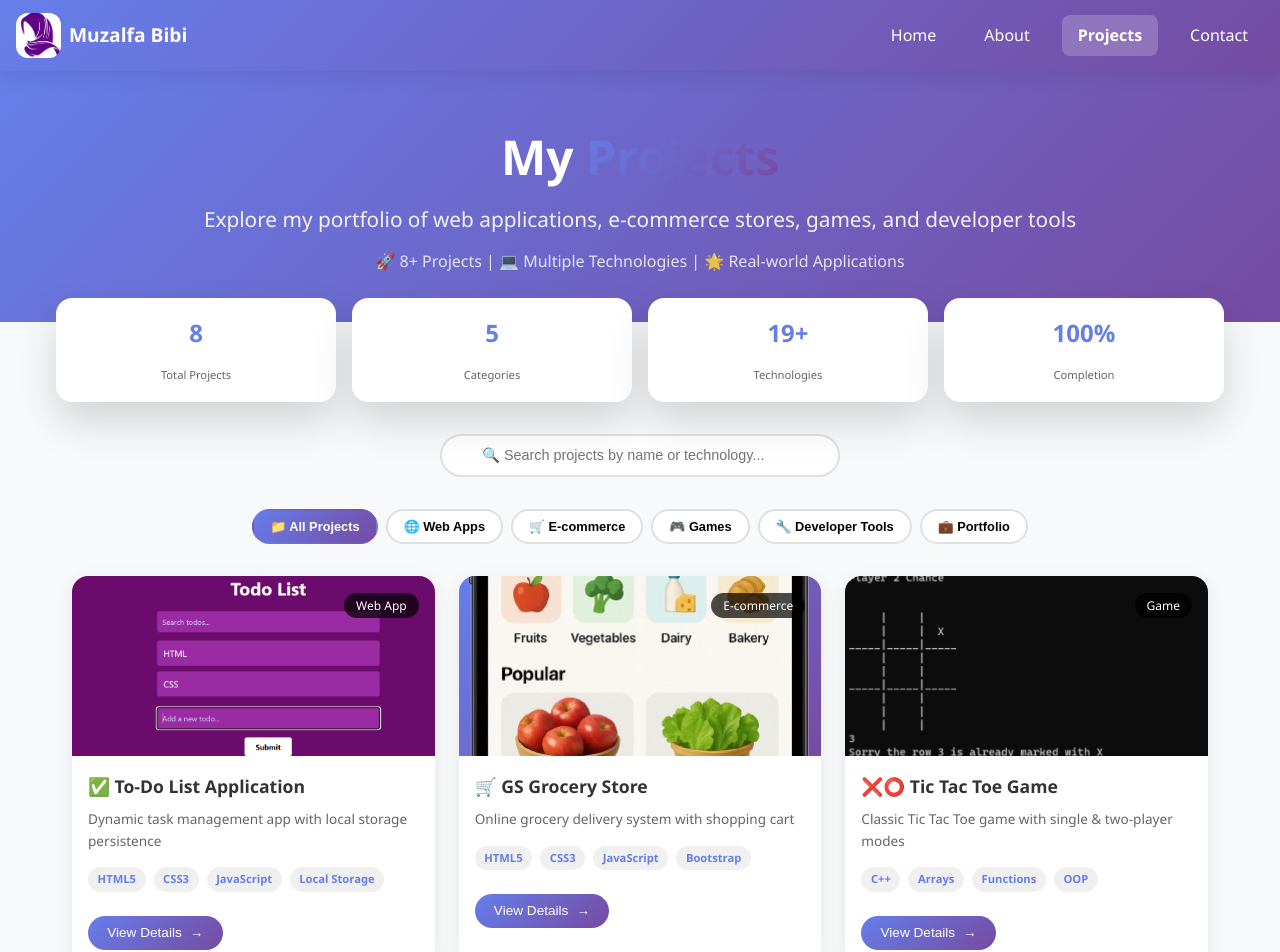
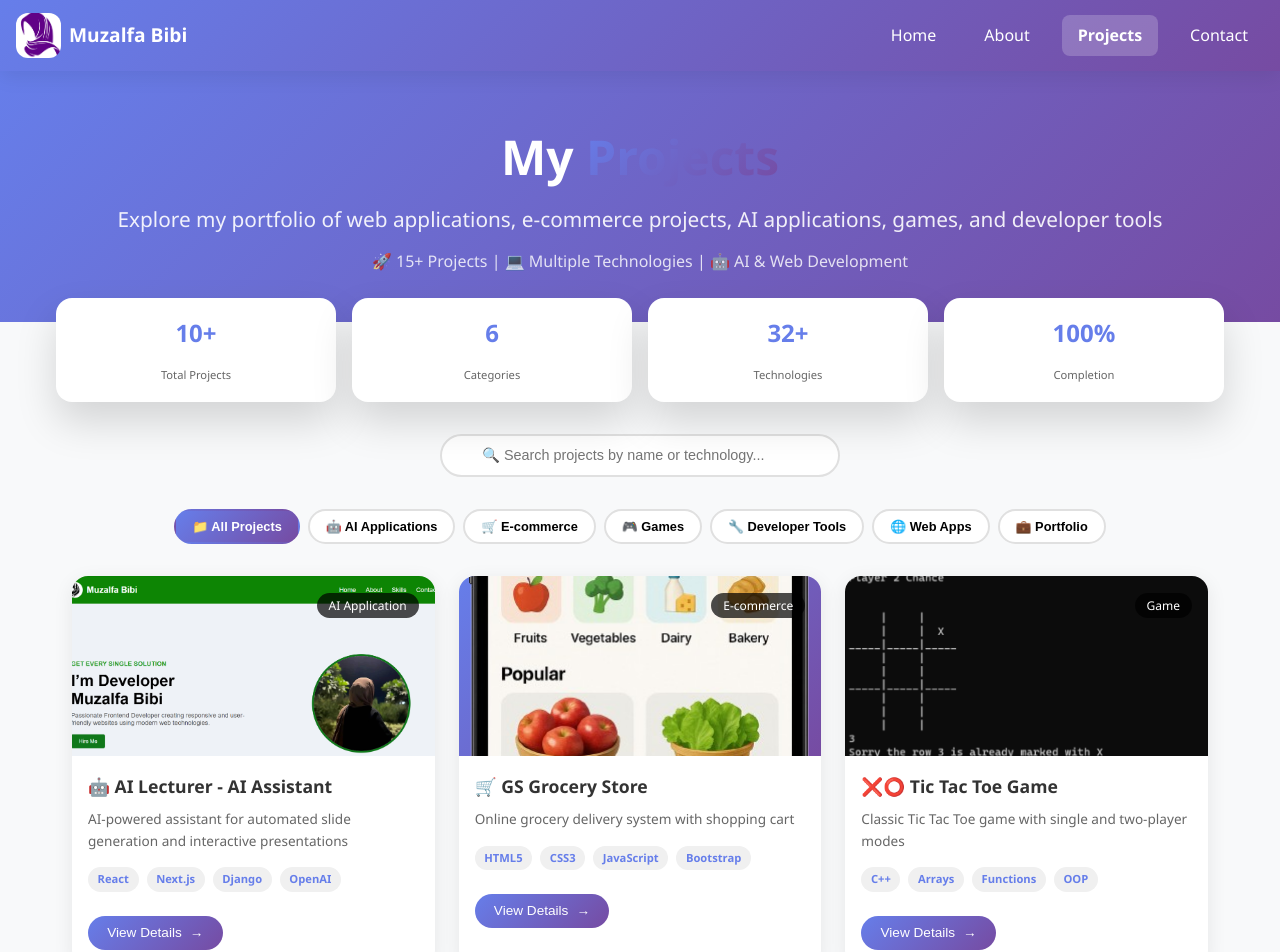
Before and after one commit to muzalfa786786786-cmyk/MY-Portfolio-website, a React (Create React App) app: page /projects in a window 1280 px wide. Shown: the top 952 px of the page. Built offline with nearby package versions, Linux system fonts and the light colour scheme.

Commit message:
Update Projects.js

```diff
--- a/src/Projects.js
+++ b/src/Projects.js
@@ -57,6 +57,7 @@ const ProjectModal = ({ project, onClose }) => {
     const handleEsc = (e) => {
       if (e.key === 'Escape') onClose();
     };
+
     window.addEventListener('keydown', handleEsc);
     document.body.style.overflow = 'hidden';
 
@@ -75,7 +76,11 @@ const ProjectModal = ({ project, onClose }) => {
   return (
     <div className="modal" onClick={handleBackdropClick}>
       <div className="modal-content animate-slide-up">
-        <button className="modal-close" onClick={onClose} aria-label="Close modal">
+        <button
+          className="modal-close"
+          onClick={onClose}
+          aria-label="Close modal"
+        >
           ×
         </button>
 
@@ -125,9 +130,201 @@ const ProjectModal = ({ project, onClose }) => {
 const projectsData = [
   {
     id: 1,
+    title: "🤖 AI Lecturer - AI Assistant",
+    shortDesc:
+      "AI-powered assistant for automated slide generation and interactive presentations",
+    longDesc:
+      "AI Lecturer is a final year project designed as an AI-powered assistant for slide generation and presentation support. The system can transform topics and uploaded documents into structured presentation content, support AI-generated slides, provide text-to-speech presentation capabilities, and enable interactive question answering. The project also incorporates Retrieval-Augmented Generation (RAG), NLP, multilingual support, quizzes and assessments, analytics, and AI avatar-based presentation features.",
+    category: "AI Application",
+    image: portfolioImage,
+    technologies: [
+      "React",
+      "Next.js",
+      "Django",
+      "OpenAI",
+      "NLP",
+      "RAG",
+      "TTS",
+      "PostgreSQL",
+      "Firebase"
+    ],
+    features: [
+      "AI-powered slide generation",
+      "Topic and document-based presentation generation",
+      "PPTX and PDF document support",
+      "AI presentation with text-to-speech",
+      "Live AI-powered Q&A",
+      "Retrieval-Augmented Generation (RAG)",
+      "Natural Language Processing",
+      "Multilingual learning support",
+      "Interactive quizzes and assessments",
+      "Learning analytics",
+      "AI avatar-based presentation",
+      "Whiteboard-style explanations"
+    ],
+    demoLink: "https://ai-lecture-ghr7.vercel.app/"
+  },
+
+  {
+    id: 2,
+    title: "🛒 GS Grocery Store",
+    shortDesc: "Online grocery delivery system with shopping cart",
+    longDesc:
+      "A comprehensive online grocery delivery system that provides a seamless shopping experience. Users can browse products, add items to the cart, search and filter products, and complete orders through an intuitive interface.",
+    category: "E-commerce",
+    image: gsImage,
+    technologies: ["HTML5", "CSS3", "JavaScript", "Bootstrap", "React"],
+    features: [
+      "User-friendly grocery interface",
+      "Product catalog with categories",
+      "Shopping cart functionality",
+      "Product search and filtering options",
+      "Order management system",
+      "Checkout process"
+    ],
+    demoLink:
+      "https://github.com/muzalfa786786786-cmyk/GS-Grocery-Store"
+  },
+
+  {
+    id: 3,
+    title: "❌⭕ Tic Tac Toe Game",
+    shortDesc: "Classic Tic Tac Toe game with single and two-player modes",
+    longDesc:
+      "An interactive console-based Tic Tac Toe game developed in C++. The project implements complete game logic and provides both single-player and two-player modes.",
+    category: "Game",
+    image: gameImage,
+    technologies: ["C++", "Arrays", "Functions", "OOP"],
+    features: [
+      "Single-player and two-player modes",
+      "Symbol selection (X or O) for players",
+      "2D Array game board implementation",
+      "Player turn management system",
+      "Winning logic detection",
+      "Match draw detection",
+      "Replay option functionality"
+    ],
+    demoLink:
+      "https://github.com/muzalfa786786786-cmyk/Tic-Tac-Toe-Game-C-"
+  },
+
+  {
+    id: 4,
+    title: "🧠 Memory Leak Detection Tool",
+    shortDesc: "Real-time system process monitoring and memory leak detection",
+    longDesc:
+      "An advanced memory leak detection and monitoring tool that tracks system processes in real-time, identifies abnormal memory consumption, and helps analyze software performance. The project combines Python, Django, SQLite, and operating system concepts.",
+    category: "Developer Tool",
+    image: memoryLeakImage,
+    technologies: ["Python", "Django", "SQLite", "OS Concepts"],
+    features: [
+      "Real-time system process monitoring",
+      "Memory and CPU usage tracking",
+      "Historical data storage with SQLite",
+      "Automated memory leak detection algorithm",
+      "Statistical memory growth analysis",
+      "Long-term performance auditing"
+    ],
+    demoLink:
+      "https://www.linkedin.com/feed/update/urn:li:activity:7446783810349862912/?originTrackingId=%2BPGgfTbE%2FEK4Syp%2F1yoEPg%3D%3D"
+  },
+
+  {
+    id: 5,
+    title: "👠 Jutti Heels - Fashion E-Commerce",
+    shortDesc: "Premium fashion e-commerce website for modern heels and footwear",
+    longDesc:
+      "A fully responsive, multi-page fashion e-commerce website for a modern heels and footwear brand. The project features an elegant user interface with product exploration, product details, color selection, and quantity management.",
+    category: "E-commerce",
+    image: heelsImage,
+    technologies: ["HTML5", "CSS3", "JavaScript", "Font Awesome"],
+    features: [
+      "Fully responsive design",
+      "Multi-page website",
+      "Interactive product cards with hover effects",
+      "Add to Cart functionality",
+      "Product details page with image gallery",
+      "Color selection with visual feedback",
+      "Quantity selector",
+      "Mobile-friendly navigation"
+    ],
+    demoLink:
+      "https://e-commerce-website-heels.vercel.app"
+  },
+
+  {
+    id: 6,
+    title: "🧕 E-Commerce Website - Hijab",
+    shortDesc: "Modern multi-page online store for hijab fashion",
+    longDesc:
+      "A fully responsive multi-page e-commerce website focused on building a clean, modern, and interactive online shopping experience for hijab fashion products.",
+    category: "E-commerce",
+    image: hijabImage,
+    technologies: ["HTML5", "CSS3", "JavaScript", "Flexbox", "Grid"],
+    features: [
+      "Responsive Home Page",
+      "About Us Page",
+      "Products Page with pricing",
+      "Individual Product Details Page",
+      "Add to Cart and Buy Now buttons",
+      "Quantity Selector",
+      "Color Selection",
+      "Multi-page Navigation"
+    ],
+    demoLink:
+      "https://e-commerce-website-hijab.vercel.app"
+  },
+
+  {
+    id: 7,
+    title: "🌤️ Weather Web Application",
+    shortDesc: "Professional weather application using OpenWeatherMap API",
+    longDesc:
+      "A fully functional professional multi-page weather web application using the OpenWeatherMap API. The project includes login validation, city-based weather search, API integration, and dynamic weather-based backgrounds.",
+    category: "Web App",
+    image: weatherImage,
+    technologies: ["HTML5", "CSS3", "JavaScript", "OpenWeatherMap API"],
+    features: [
+      "Login page with validation",
+      "Weather search functionality",
+      "API integration using Fetch()",
+      "Dynamic background based on weather",
+      "DOM manipulation",
+      "Responsive UI design",
+      "Glassmorphism styling"
+    ],
+    demoLink:
+      "https://github.com/muzalfa786786786-cmyk/Weather-Web-Application"
+  },
+
+  {
+    id: 8,
+    title: "💼 Frontend Internship Projects",
+    shortDesc: "Frontend development projects completed during NexaSecure Tech internship",
+    longDesc:
+      "A collection of frontend development projects completed during internship at NexaSecure Tech. The work includes e-commerce websites, web applications, API integration, responsive interfaces, and interactive UI components.",
+    category: "Portfolio",
+    image: portfolioImage,
+    technologies: ["HTML5", "CSS3", "JavaScript", "React", "API Integration"],
+    features: [
+      "Multiple e-commerce website projects",
+      "Weather application with API",
+      "Responsive multi-page websites",
+      "Interactive product catalogs",
+      "Shopping cart implementations",
+      "Form validation systems",
+      "Modern UI/UX design"
+    ],
+    demoLink:
+      "https://e-commerce-website-portfolio-cdt1.vercel.app"
+  },
+
+  {
+    id: 9,
     title: "✅ To-Do List Application",
-    shortDesc: "Dynamic task management app with local storage persistence",
-    longDesc: "A fully functional To-Do List Application that allows users to manage tasks efficiently. Built with HTML, CSS, and JavaScript, this app demonstrates modern web development practices including DOM manipulation and browser storage. Tasks remain saved even after page refresh, providing a seamless user experience.",
+    shortDesc: "Dynamic task management application with local storage persistence",
+    longDesc:
+      "A fully functional To-Do List Application that allows users to manage tasks efficiently. Built with HTML, CSS, and JavaScript, this application demonstrates modern web development practices including DOM manipulation and browser storage. Tasks remain saved even after page refresh, providing a seamless user experience.",
     category: "Web App",
     image: todoImage,
     technologies: ["HTML5", "CSS3", "JavaScript", "Local Storage"],
@@ -141,138 +338,39 @@ const projectsData = [
     ],
     demoLink: "https://calculator-web-application-eue3.vercel.app"
   },
+  // ==============================
+  // NEW PROJECT 10
+  // ==============================
   {
-    id: 2,
-    title: "🛒 GS Grocery Store",
-    shortDesc: "Online grocery delivery system with shopping cart",
-    longDesc: "A comprehensive online grocery delivery system that provides a seamless shopping experience. Users can browse products, add to cart, search and filter items, and complete orders through an intuitive interface.",
-    category: "E-commerce",
-    image: gsImage,
-    technologies: ["HTML5", "CSS3", "JavaScript", "Bootstrap", "React"],
+    id: 10,
+    title: "🚗 MB Auto Parts Inventory System",
+    shortDesc:
+      "Desktop inventory management system for an auto parts business",
+    longDesc:
+      "MB Auto Parts Inventory System is a desktop-based inventory management application developed for managing an auto parts business. The system was converted from a Java POS project into a modern JavaFX desktop application using Java 17 and Maven. It provides an organized interface for managing inventory, monitoring low-stock items, and maintaining backup data.",
+    category: "Developer Tool",
+    image: portfolioImage,
+    technologies: [
+      "Java 17",
+      "JavaFX",
+      "Maven",
+      "NetBeans",
+      "CSV",
+      "JSON"
+    ],
     features: [
-      "User-friendly grocery interface",
-      "Product catalog with categories",
-      "Shopping cart functionality",
-      "Product search and filtering options",
-      "Order management system",
-      "Checkout process"
+      "Auto parts inventory management",
+      "Modern JavaFX desktop interface",
+      "Product and stock management",
+      "Low-stock monitoring",
+      "Reorder level management",
+      "Low-stock threshold below 5 items",
+      "Reorder quantity management",
+      "CSV data backup",
+      "JSON data backup",
+      "Maven-based project structure"
     ],
-    demoLink: "https://github.com/muzalfa786786786-cmyk/GS-Grocery-Store"
-  },
-  {
-    id: 3,
-    title: "❌⭕ Tic Tac Toe Game",
-    shortDesc: "Classic Tic Tac Toe game with single & two-player modes",
-    longDesc: "An interactive console-based Tic Tac Toe game developed in C++. Features both single-player and two-player modes with complete game logic implementation.",
-    category: "Game",
-    image: gameImage,
-    technologies: ["C++", "Arrays", "Functions", "OOP"],
-    features: [
-      "Single-player and two-player modes",
-      "Symbol selection (X or O) for players",
-      "2D Array game board implementation",
-      "Player turn management system",
-      "Winning logic detection",
-      "Match draw detection",
-      "Replay option functionality"
-    ],
-    demoLink: "https://github.com/muzalfa786786786-cmyk/Tic-Tac-Toe-Game-C-"
-  },
-  {
-    id: 4,
-    title: "🧠 Memory Leak Detection Tool",
-    shortDesc: "Real-time system process monitoring & memory leak detection",
-    longDesc: "An advanced memory leak detection and monitoring tool that tracks system processes in real-time, identifies abnormal memory consumption, and ensures optimal software performance.",
-    category: "Developer Tool",
-    image: memoryLeakImage,
-    technologies: ["Python", "Django", "SQLite", "OS Concepts"],
-    features: [
-      "Real-time system process monitoring",
-      "Memory and CPU usage tracking",
-      "Historical data storage with SQLite",
-      "Automated memory leak detection algorithm",
-      "Statistical memory growth analysis",
-      "Long-term performance auditing"
-    ],
-    demoLink: "https://www.linkedin.com/feed/update/urn:li:activity:7446783810349862912/?originTrackingId=%2BPGgfTbE%2FEK4Syp%2F1yoEPg%3D%3D"
-  },
-  {
-    id: 5,
-    title: "👠 Jutti Heels - Fashion E-Commerce",
-    shortDesc: "Premium fashion e-commerce for modern heels & footwear",
-    longDesc: "A fully responsive, multi-page fashion e-commerce website for a modern heels and footwear brand. Features elegant UI with product exploration, details view, color selection, and quantity management.",
-    category: "E-commerce",
-    image: heelsImage,
-    technologies: ["HTML5", "CSS3", "JavaScript", "Font Awesome"],
-    features: [
-      "Fully responsive design",
-      "Multi-page website",
-      "Interactive product cards with hover effects",
-      "Add to Cart functionality",
-      "Product details page with image gallery",
-      "Color selection with visual feedback",
-      "Quantity selector",
-      "Mobile-friendly navigation"
-    ],
-    demoLink: "https://e-commerce-website-heels.vercel.app"
-  },
-  {
-    id: 6,
-    title: "🧕 E-Commerce Website - Hijab",
-    shortDesc: "Modern multi-page online store for hijab fashion",
-    longDesc: "A fully responsive multi-page e-commerce website focused on building a clean, modern, and fully interactive online store experience.",
-    category: "E-commerce",
-    image: hijabImage,
-    technologies: ["HTML5", "CSS3", "JavaScript", "Flexbox", "Grid"],
-    features: [
-      "Responsive Home Page",
-      "About Us Page",
-      "Products Page with pricing",
-      "Individual Product Details Page",
-      "Add to Cart & Buy Now Buttons",
-      "Quantity Selector",
-      "Color Selection",
-      "Multi-page Navigation"
-    ],
-    demoLink: "https://e-commerce-website-hijab.vercel.app"
-  },
-  {
-    id: 7,
-    title: "🌤️ Weather Web Application",
-    shortDesc: "Professional weather app with OpenWeatherMap API",
-    longDesc: "A fully functional professional multi-page weather web application using OpenWeatherMap API. Features login validation, city-based weather search, and dynamic backgrounds.",
-    category: "Web App",
-    image: weatherImage,
-    technologies: ["HTML5", "CSS3", "JavaScript", "OpenWeatherMap API"],
-    features: [
-      "Login Page with validation",
-      "Weather Search functionality",
-      "API Integration using Fetch()",
-      "Dynamic background based on weather",
-      "DOM Manipulation",
-      "Responsive UI design",
-      "Glassmorphism styling"
-    ],
-    demoLink: "https://github.com/muzalfa786786786-cmyk/Weather-Web-Application"
-  },
-  {
-    id: 8,
-    title: "💼 Frontend Internship Projects",
-    shortDesc: "Complete frontend development portfolio from NexaSecure Tech",
-    longDesc: "A collection of frontend development projects completed during internship at NexaSecure Tech. Includes multiple e-commerce websites and web applications.",
-    category: "Portfolio",
-    image: portfolioImage,
-    technologies: ["HTML5", "CSS3", "JavaScript", "React", "API Integration"],
-    features: [
-      "Multiple e-commerce website projects",
-      "Weather application with API",
-      "Responsive multi-page websites",
-      "Interactive product catalogs",
-      "Shopping cart implementations",
-      "Form validation systems",
-      "Modern UI/UX design"
-    ],
-    demoLink: "https://e-commerce-website-portfolio-cdt1.vercel.app"
+    demoLink: "https://lnkd.in/p/dzhp8GMn"
   }
 ];
 
@@ -283,7 +381,9 @@ const ProjectFilters = ({ activeFilter, onFilterChange, categories }) => {
       {categories.map(category => (
         <button
           key={category}
-          className={`filter-btn ${activeFilter === category ? 'active' : ''}`}
+          className={`filter-btn ${
+            activeFilter === category ? 'active' : ''
+          }`}
           onClick={() => onFilterChange(category)}
         >
           {category === "All" && "📁 All Projects"}
@@ -292,6 +392,7 @@ const ProjectFilters = ({ activeFilter, onFilterChange, categories }) => {
           {category === "Game" && "🎮 Games"}
           {category === "Developer Tool" && "🔧 Developer Tools"}
           {category === "Portfolio" && "💼 Portfolio"}
+          {category === "AI Application" && "🤖 AI Applications"}
         </button>
       ))}
     </div>
@@ -302,22 +403,27 @@ const ProjectFilters = ({ activeFilter, onFilterChange, categories }) => {
 const ProjectStats = ({ projects }) => {
   const totalProjects = projects.length;
   const categories = [...new Set(projects.map(p => p.category))];
-  const technologies = [...new Set(projects.flatMap(p => p.technologies))];
+  const technologies = [
+    ...new Set(projects.flatMap(p => p.technologies))
+  ];
 
   return (
     <div className="project-stats">
       <div className="stat-card">
-        <span className="stat-number">{totalProjects}</span>
+        <span className="stat-number">{totalProjects}+</span>
         <span className="stat-label">Total Projects</span>
       </div>
+
       <div className="stat-card">
         <span className="stat-number">{categories.length}</span>
         <span className="stat-label">Categories</span>
       </div>
+
       <div className="stat-card">
         <span className="stat-number">{technologies.length}+</span>
         <span className="stat-label">Technologies</span>
       </div>
+
       <div className="stat-card">
         <span className="stat-number">100%</span>
         <span className="stat-label">Completion</span>
@@ -332,26 +438,44 @@ const Projects = () => {
   const [filter, setFilter] = useState("All");
   const [searchTerm, setSearchTerm] = useState("");
 
-  const categories = ["All", ...new Set(projectsData.map(p => p.category))];
+  const categories = [
+    "All",
+    ...new Set(projectsData.map(p => p.category))
+  ];
 
   const filteredProjects = projectsData.filter(project => {
-    const matchesFilter = filter === "All" || project.category === filter;
-    const matchesSearch = project.title.toLowerCase().includes(searchTerm.toLowerCase()) ||
-                          project.shortDesc.toLowerCase().includes(searchTerm.toLowerCase());
+    const matchesFilter =
+      filter === "All" || project.category === filter;
+
+    const search = searchTerm.toLowerCase();
+
+    const matchesSearch =
+      project.title.toLowerCase().includes(search) ||
+      project.shortDesc.toLowerCase().includes(search) ||
+      project.technologies.some(tech =>
+        tech.toLowerCase().includes(search)
+      );
+
     return matchesFilter && matchesSearch;
   });
 
   return (
     <div className="projects-page">
+
       {/* Hero Section */}
       <section className="projects-hero">
         <div className="container">
-          <h1 className="hero-title">My <span className="highlight">Projects</span></h1>
+          <h1 className="hero-title">
+            My <span className="highlight">Projects</span>
+          </h1>
+
           <p className="hero-subtitle">
-            Explore my portfolio of web applications, e-commerce stores, games, and developer tools
+            Explore my portfolio of web applications, e-commerce
+            projects, AI applications, games, and developer tools
           </p>
+
           <p className="hero-subtitle-small">
-            🚀 8+ Projects | 💻 Multiple Technologies | 🌟 Real-world Applications
+            🚀 15+ Projects | 💻 Multiple Technologies | 🤖 AI & Web Development
           </p>
         </div>
       </section>
@@ -362,8 +486,10 @@ const Projects = () => {
       {/* Projects Section */}
       <section className="projects-section">
         <div className="container">
+
           {/* Search and Filter */}
           <div className="projects-controls">
+
             <div className="search-box">
               <input
                 type="text"
@@ -379,11 +505,13 @@ const Projects = () => {
               onFilterChange={setFilter}
               categories={categories}
             />
+
           </div>
 
           {/* Projects Grid */}
           {filteredProjects.length > 0 ? (
             <div className="projects-grid">
+
               {filteredProjects.map((project, index) => (
                 <ProjectCard
                   key={project.id}
@@ -392,13 +520,24 @@ const Projects = () => {
                   onViewDetails={setSelectedProject}
                 />
               ))}
+
             </div>
           ) : (
             <div className="no-results">
-              <p>❌ No projects found matching your criteria.</p>
-              <button onClick={() => {setFilter("All"); setSearchTerm("");}}>
+
+              <p>
+                ❌ No projects found matching your criteria.
+              </p>
+
+              <button
+                onClick={() => {
+                  setFilter("All");
+                  setSearchTerm("");
+                }}
+              >
                 Clear Filters
               </button>
+
             </div>
           )}
         </div>
@@ -406,8 +545,12 @@ const Projects = () => {
 
       {/* Project Modal */}
       {selectedProject && (
-        <ProjectModal project={selectedProject} onClose={() => setSelectedProject(null)} />
+        <ProjectModal
+          project={selectedProject}
+          onClose={() => setSelectedProject(null)}
+        />
       )}
+
     </div>
   );
 };
```
